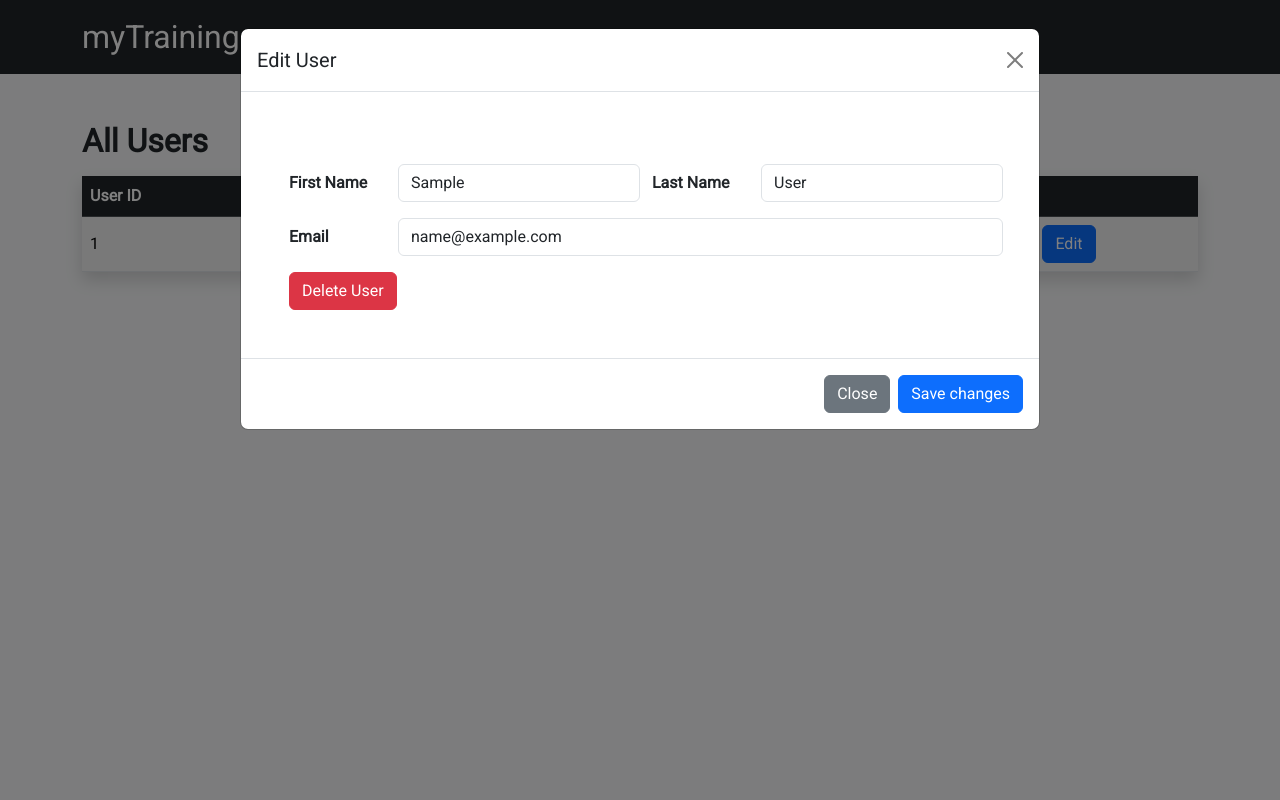
After one commit to jackwilde/SEA-L5-webapp, a Python web app: template templates/admin_users.html in a window 1280 px wide, after a click on "Edit". The commit adds this page. Run offline with Jinja, Linux system fonts and the light colour scheme; the template is opened without the code that fills it: most values are stand-ins (such as "Sample title", 1, 10 or a date in 2020).

Commit message:
Add initial admin views

```diff
--- a/app.py
+++ b/app.py
@@ -2,6 +2,7 @@ from flask import Flask
 from blueprint.auth import auth, login_manager
 from blueprint.views import views
 from blueprint.error import error_pages
+from blueprint.admin import admin
 
 
 app = Flask(__name__)
@@ -9,6 +10,7 @@ app.config["SECRET_KEY"] = \
     "96cc123bfcb413560fead3d228c0773b1cde804b7a9ad924272cc545eaee2d1d"
 app.register_blueprint(blueprint=auth, url_prefix="/")
 app.register_blueprint(blueprint=views, url_prefix="/")
+app.register_blueprint(blueprint=admin, url_prefix="/admin")
 app.register_blueprint(blueprint=error_pages)
 
 
--- a/blueprint/auth.py
+++ b/blueprint/auth.py
@@ -58,8 +58,7 @@ def create_account():
 
             return redirect(url_for("views.home"))
 
-    return render_template("sign-up.html",
-                           user=current_user)
+    return render_template("sign-up.html")
 
 
 @auth.route("/sign-out")
--- a/static/style.css
+++ b/static/style.css
@@ -8,26 +8,14 @@ input.sign-in {
 }
 
 #sign-up {
-    max-width: 700px;
+    max-width: 800px;
     width: 80%;
-}
-
-input.sign-up {
-    padding: 10px;
 }
 
 a {
     text-decoration: none;
 }
 
-#first_name, #password1{
-    margin-right: 5px;
-}
-
-#last_name, #password2 {
-    margin-left: 5px;
-}
-
 #add-training {
     max-width: 700px;
     width: 80%;
--- /dev/null
+++ b/templates/admin_users.html
@@ -0,0 +1,115 @@
+{% extends "base.html" %}
+
+{% block title %}
+    Admin - Users
+{% endblock %}
+
+{% block content %}
+    {% if all_users|length == 0 %}
+        <div class="container mt-5 w-75 text-center">
+            <h1 class="fw-semibold fs-3">There are currently no users</h1>
+        </div>
+    {% else %}
+        <div class="container mt-5">
+            <h1 class="fw-semibold fs-2">
+                All Users
+            </h1>
+            <table class="table table-striped shadow mt-3">
+                <thead>
+                <tr class="table-dark">
+                    <th scope="col">User ID</th>
+                    <th scope="col">Full Name</th>
+                    <th scope="col">Email</th>
+                    <th scope="col">Admin</th>
+                    <th scope="col"></th>
+                </tr>
+                </thead>
+                <tbody>
+                {% for user in all_users %}
+                <tr>
+                    <td class="align-middle">{{ user.id }}</td>
+                    <td class="align-middle">{{ user.first_name }} {{ user.last_name }}</td>
+                    <td class="align-middle">{{ user.email }}</td>
+                    <td class="fs-4 align-middle">
+                        {% if user.admin == True %}
+                            &check;
+                        {% else %}
+                            &cross;
+                        {% endif %}
+                    </td>
+                    <td class="align-middle">
+                        <button type="button" class="btn btn-primary" data-bs-toggle="modal" data-bs-target='#edit{{ user.id }}'>
+                            Edit
+                        </button>
+                    </td>
+                </tr>
+                </tbody>
+                    <!-- Modal -->
+                    <div class="modal modal-lg fade" id="edit{{ user.id }}" tabindex="-1" aria-labelledby="ModalLabel" aria-hidden="true">
+                        <div class="modal-dialog">
+                            <div class="modal-content">
+                                <div class="modal-header">
+                                    <h1 class="modal-title fs-5" id="ModalLabel">Edit User</h1>
+                                    <button type="button" class="btn-close" data-bs-dismiss="modal" aria-label="Close"></button>
+                                </div>
+                                <div class="modal-body container p-5">
+                                    {% set form_id = user.id %}
+                                    {% include "user_form.html" %}
+                                    <!-- Delete Button -->
+                                    <button type="button" class="btn btn-danger" data-bs-toggle="modal" data-bs-target='#delete{{ user.id }}'>
+                                        Delete User
+                                    </button>
+                                </div>
+                                <div class="modal-footer">
+                                    <button type="button" class="btn btn-secondary" data-bs-dismiss="modal">Close</button>
+                                    <button type="submit" form="{{ form_id }}" class="btn btn-primary">Save changes</button>
+                                </div>
+                            </div>
+                        </div>
+                    </div>
+                    <!-- Delete Modal -->
+                    <div class="modal modal-md fade" id="delete{{ user.id }}" tabindex="-1" aria-labelledby="ModalLabel" aria-hidden="true">
+                        <div class="modal-dialog">
+                            <div class="modal-content">
+                                <div class="modal-header">
+                                    <h1 class="modal-title fs-5" id="ModalLabel">Confirm</h1>
+                                    <button type="button" class="btn-close" data-bs-dismiss="modal" aria-label="Close"></button>
+                                </div>
+                                <div class="modal-body container p-5">
+                                    <p>Are you sure you want to delete account for {{ user.first_name }} {{ user.last_name }}?</p>
+                                </div>
+                                <div class="modal-footer">
+                                    <button type="button" class="btn btn-secondary" data-bs-dismiss="modal">Close</button>
+                                    <button type="submit" form="{{ form_id }}" class="btn btn-primary">Confirm</button>
+                                </div>
+                            </div>
+                        </div>
+                    </div>
+            {% endfor %}
+            </table>
+            <div class="container mt-4 text-center">
+                <button type="button" class="btn btn-primary btn-lg mx-1" data-bs-toggle="modal" data-bs-target='#add_user'>
+                    Add new user
+                </button>
+                <div class="modal modal-lg fade" id="add_user" tabindex="-1" aria-labelledby="AddModalLabel" aria-hidden="true">
+                    <div class="modal-dialog">
+                        <div class="modal-content">
+                            <div class="modal-header">
+                                <h1 class="modal-title fs-5" id="AddModalLabel">Add User</h1>
+                                <button type="button" class="btn-close" data-bs-dismiss="modal" aria-label="Close"></button>
+                            </div>
+                            <div class="modal-body container p-5">
+                                {% set form_id = "add-new-user" %}
+                                {% include "user_form.html" %}
+                            </div>
+                            <div class="modal-footer">
+                                <button type="button" class="btn btn-secondary" data-bs-dismiss="modal">Close</button>
+                                <button type="submit" form="{{ form_id }}" class="btn btn-primary">Save changes</button>
+                            </div>
+                        </div>
+                    </div>
+                </div>
+            </div>
+        </div>
+    {%  endif %}
+{% endblock %}
--- a/templates/base.html
+++ b/templates/base.html
@@ -43,8 +43,10 @@
                                     Admin
                                 </a>
                                 <ul class="dropdown-menu">
-                                    <li><a class="dropdown-item fs-6" href="admin/users">Users</a></li>
-                                    <li><a class="dropdown-item fs-6" href="admin/training">Training</a></li>
+                                    <li><a class="dropdown-item fs-6" href="/admin">Dashboard</a></li>
+                                    <li><a class="dropdown-item fs-6" href="/admin/users">Users</a></li>
+                                    <li><a class="dropdown-item fs-6" href="/admin/training">Training</a></li>
+                                    <li><a class="dropdown-item fs-6" href="/admin/categories">Categories</a></li>
                                 </ul>
                             </li>
                         {% endif %}
--- a/templates/home.html
+++ b/templates/home.html
@@ -7,7 +7,7 @@
 
 {% block content %}
     <div class="container mt-5 w-75 text-center">
-        <h1 class="fw-semibold">Welcome {{ user.first_name }}!</h1>
+        <h1 class="fw-semibold">Welcome {{ current_user.first_name }}!</h1>
         <p class="fs-4 fw-light">What would you like to do?</p>
     </div>
     <div class="container mt-4 text-center">
--- /dev/null
+++ b/templates/user_form.html
@@ -0,0 +1,36 @@
+<form method="POST" class="mb-4" id="{{ form_id }}">
+    {% if user %}
+        <label for="user_id" class="visually-hidden">user_id</label>
+        <input type="text" class="form-control visually-hidden" id="user_id" name="user_id" value={{ user.id }} readonly>
+    {% endif %}
+    <div class="row mb-3">
+        <label for="first_name" class="col-sm-2 col-form-label fw-semibold fs-6 text-left">First Name</label>
+        <input type="text" class="form-control col" id="first_name" name="first_name" {% if user %}value="{{ user.first_name }}"{% endif %} placeholder="First Name">
+{#    </div>#}
+{#    <div class="row mb-3">#}
+        <label for="last_name" class="col-sm-2 col-form-label fw-semibold fs-6 text-left">Last Name</label>
+        <input type="text" class="form-control col" id="last_name" name="last_name" {% if user %}value="{{ user.last_name }}"{% endif %} placeholder="Last Name">
+    </div>
+    <div class="row mb-3">
+        <label for="email" class="col-sm-2 col-form-label fw-semibold fs-6 text-left">Email</label>
+        <input type="email" class="form-control col" id="email" name="email" {% if user %}value="{{ user.email }}"{% endif %} placeholder="info@example.com">
+    </div>
+    {% if not user %}
+        <div class="row mb-3">
+        <label for="password1" class="col-sm-2 col-form-label fw-semibold fs-6 text-left">Password</label>
+            <input type="password" class="form-control sign-up col" id="password1" name="password1"
+                   placeholder="Password">
+        </div>
+        <div class="row mb-3">
+            <label for="password2" class="col-sm-2 col-form-label fw-semibold fs-6 text-left">Confirm</label>
+            <input type="password" class="form-control sign-up col" id="password2" name="password2"
+                   placeholder="Password">
+        </div>
+    {% endif %}
+    {% if current_user.admin == True %}
+        <div class="row mb-3">
+            <label class="form-check-label col-2 col-form-label fw-semibold fs-6" for="admin">Admin</label>
+            <input class="form-check-input fs-4" type="checkbox" value="True" id="admin" name="admin" {% if user and user.admin == True %}checked{% endif %}>
+        </div>
+    {% endif %}
+</form>
--- a/templates/user_training_form.html
+++ b/templates/user_training_form.html
@@ -1,6 +1,6 @@
     <form method="POST" class="mb-4" id={{ form_id }}>
         {% if course %}
-            <label for="training_id" class="visually-hidden">Course name</label>
+            <label for="training_id" class="visually-hidden">Course ID</label>
             <input type="text" class="form-control visually-hidden" id="training_id" name="training_id" value={{ course.id }} readonly>
         {% endif %}
         <div class="row mb-3">
```
Also changed, not shown: blueprint/admin.py (added, +44 -0 lines), blueprint/views.py (+15 -8 lines), crud.py (+19 -2 lines), templates/admin_categories.html (added, +9 -0 lines), templates/admin_dashboard.html (added, +9 -0 lines), templates/admin_training.html (added, +9 -0 lines), templates/sign-up.html (+9 -27 lines).
